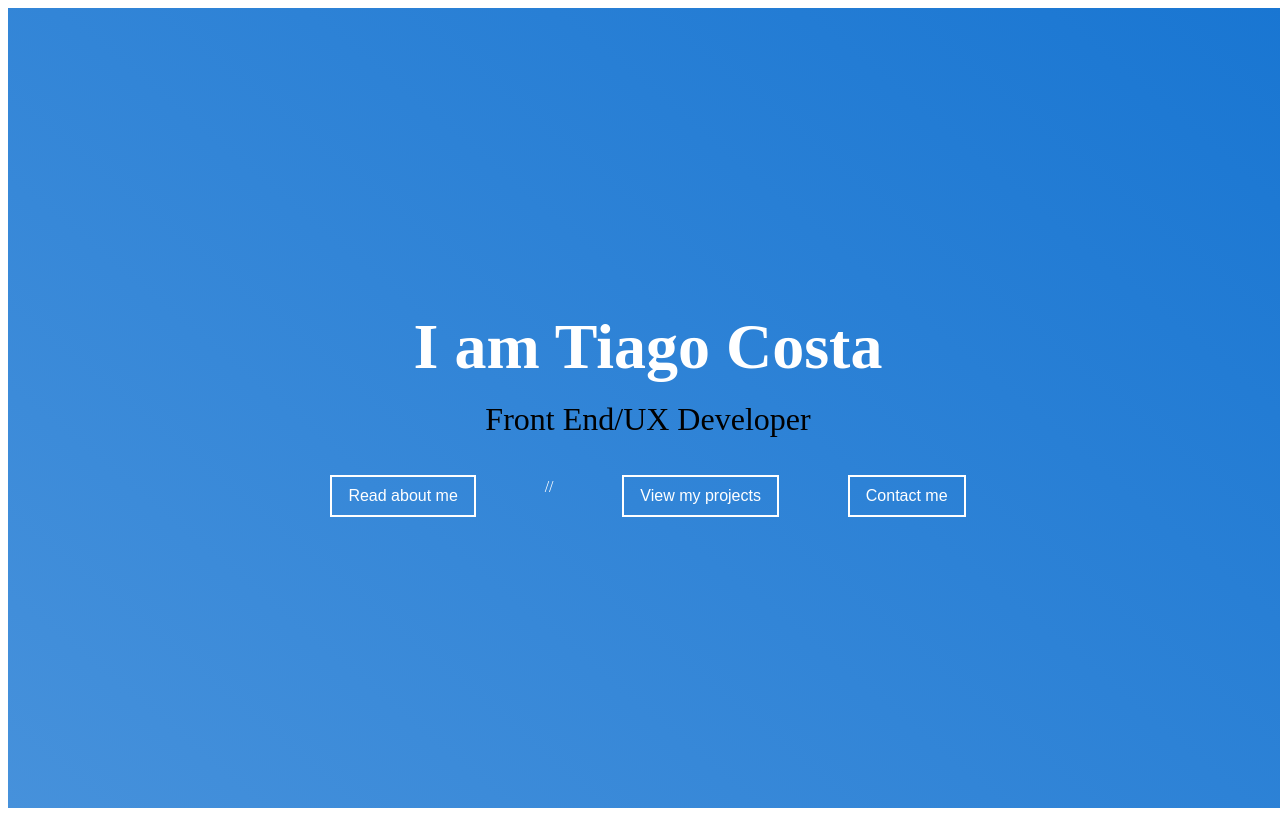
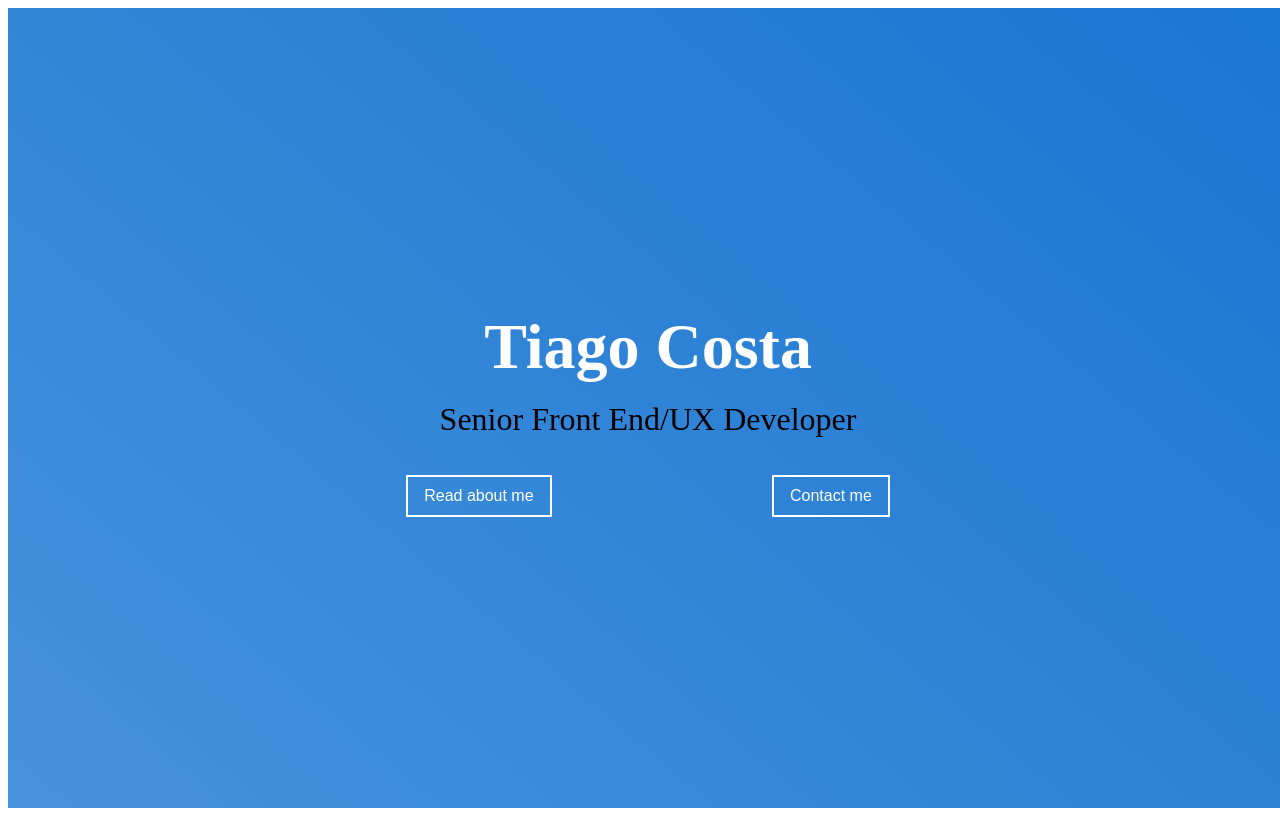
Before and after one commit to tiagodcosta/portfolio-v2, a Gatsby site: page / in a window 1280 px wide. Built offline with nearby package versions, Linux system fonts and the light colour scheme; Gatsby itself is replaced by a stand-in of ours.

Commit message:
Update resume and frontpage

```diff
--- a/src/components/Navigation.js
+++ b/src/components/Navigation.js
@@ -39,7 +39,6 @@ const Button = styled.button`
 const Navigation = ({color}) =>
       <Nav>
         <Link to="/about/"><Button color={color}>Read about me</Button></Link>
-        // <Link to="/projects/"><Button color={color}>View my projects</Button></Link>
         <Link to="/contact/"><Button color={color}>Contact me</Button></Link>
       </Nav>
 
--- a/src/pages/index.js
+++ b/src/pages/index.js
@@ -6,8 +6,8 @@ import Navigation from '../components/Navigation'
 const IndexPage = () => (
   <Container>
     <Content>
-      <Title>I am Tiago Costa</Title>
-      <Text>Front End/UX Developer</Text>
+      <Title>Tiago Costa</Title>
+      <Text>Senior Front End/UX Developer</Text>
       <Navigation color="#fff" />
     </Content>
   </Container>
```
Also changed, not shown: 1 other file.
